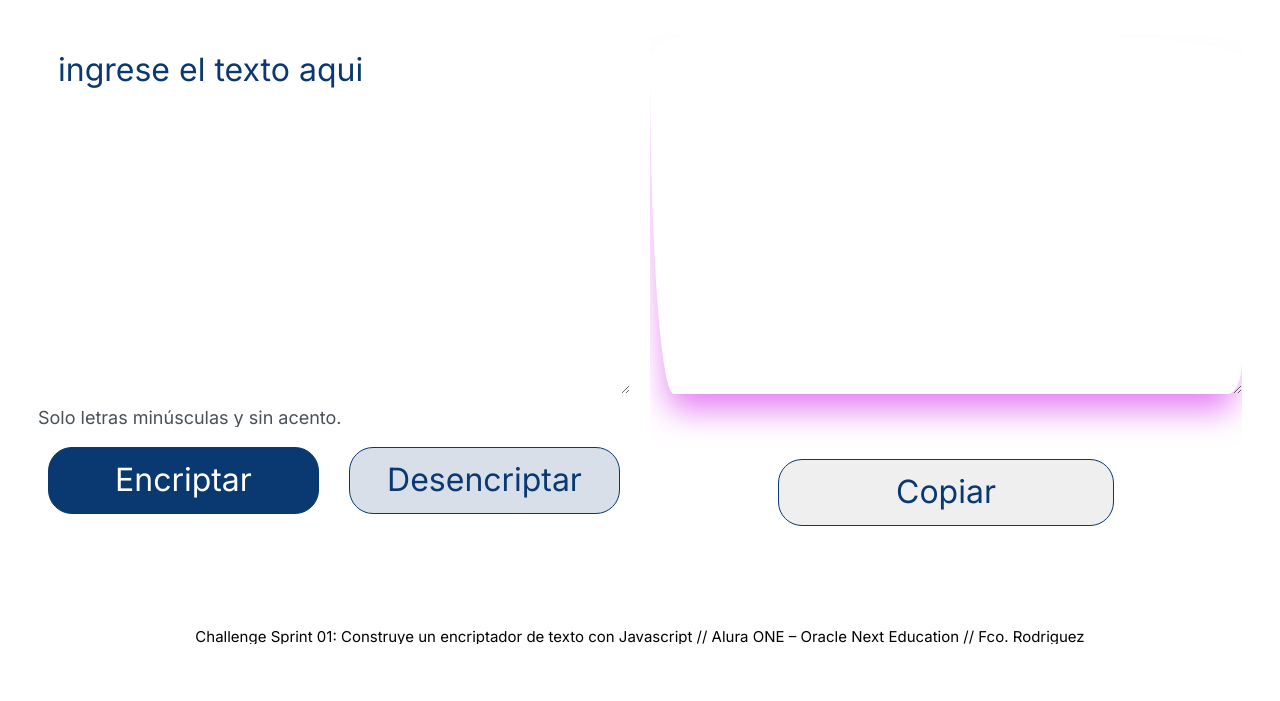
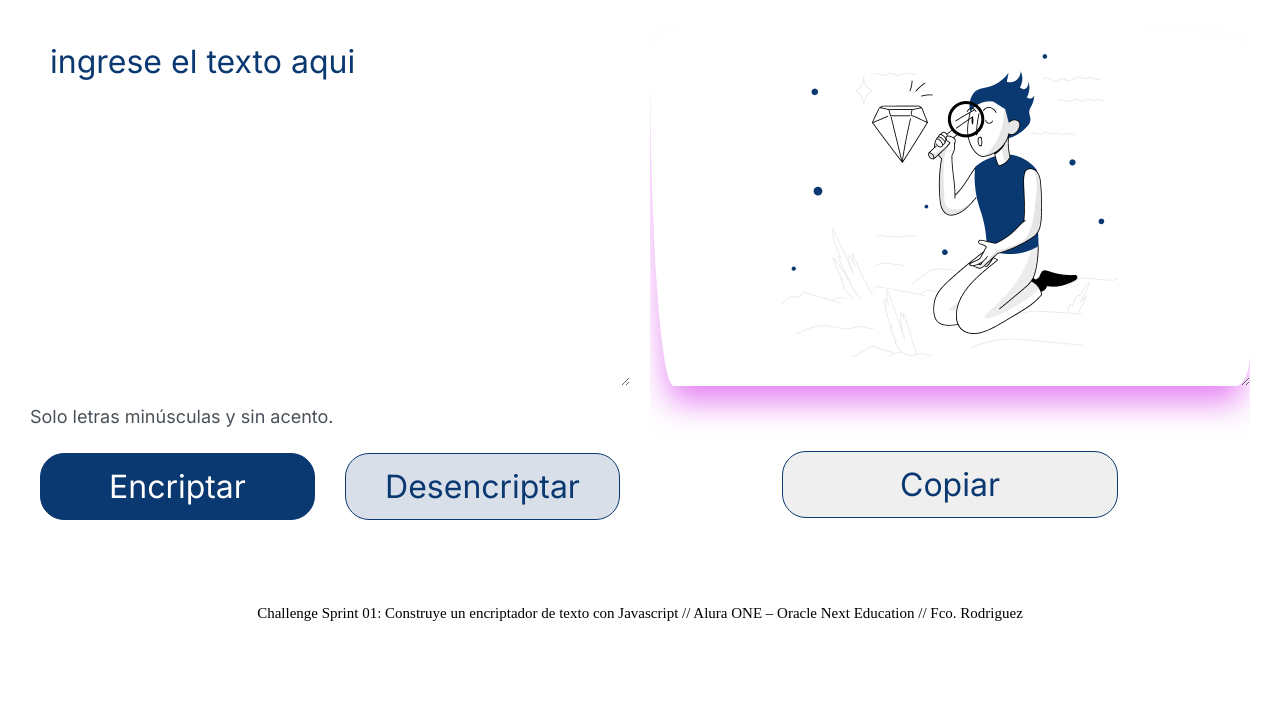
Before and after one commit to rmfrankGregory/Challenge-ONE-Sprint-01---Encriptador-Texto-JavaScript, a plain HTML site: page index.html in a window 1280 px wide. Shown: the part 99-800 px from the top of the page. Drawn offline with Linux system fonts and the light colour scheme; the site is published under a folder, as on GitHub Pages, so addresses that start at the root find nothing.

Commit message:
Modificacion rutas relativas

```diff
--- a/css/style.css
+++ b/css/style.css
@@ -60,7 +60,7 @@ main {
   height: 100%;
   text-transform: lowercase;
   background: white;
-  background: url(/assets/muneco.png);
+  background: url(../assets/muneco.png);
   background-size: auto;
   background-position: center;
   background-repeat: no-repeat;
--- a/index.html
+++ b/index.html
@@ -5,7 +5,7 @@
     <meta charset="UTF-8">
     <meta http-equiv="X-UA-Compatible" content="IE=edge">
     <meta name="viewport" content="width=device-width, initial-scale=1.0">
-    <link rel="stylesheet" href="/css/reset.css">
+    <link rel="stylesheet" href="css/reset.css">
     <link rel="stylesheet" href="css/style.css">
 
     <link rel="preconnect" href="https://fonts.googleapis.com">
@@ -41,7 +41,7 @@
             </div>
         </section>
     </main>
-    <script src="/js/script.js"></script>
+    <script src="js/script.js"></script>
 </body>
 <footer class="Pie-de-pagina">
     <p class="declaracion-derechos">Challenge Sprint 01: Construye un encriptador de texto con Javascript // Alura ONE – Oracle Next Education // Fco. Rodriguez</p>
```
